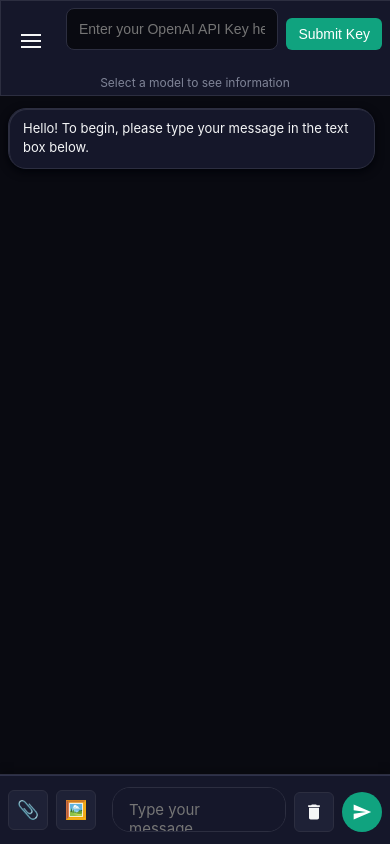
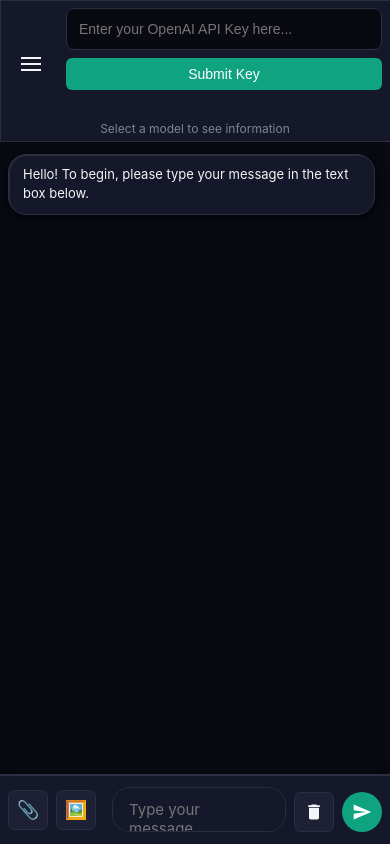
Before and after one commit to N1xUser/OpenAI-HTML-Client, a plain HTML site: page ChatGPT Client.html in a window 390 px wide. Drawn offline with nearby package versions, Linux system fonts and the light colour scheme.

Commit message:
Added style for the submit button
Responsive CSS for mobile api-key-container added

```diff
--- a/css/style.css
+++ b/css/style.css
@@ -193,6 +193,7 @@ body {
 	cursor: pointer;
 	font-size: 14px;
 	transition: var(--transition);
+	margin: 0 0 6px 0px;
 }
 
 .submit-key-btn:hover {
@@ -289,6 +290,18 @@ body {
 	.api-key-error-message {
 		font-size: 12px;
 		padding: var(--space-sm);
+	}
+	.api-key-container > div {
+		flex-direction: column !important;
+		gap: var(--space-sm) !important;
+	}
+
+	.api-key-input {
+		width: 100% !important;
+	}
+
+	.submit-key-btn {
+		width: 100%;
 	}
 }
 
@@ -1469,7 +1482,7 @@ body {
 }
 
 
-.config-section.api-key-valid .api-key-input {
+.config-section.api-key-valid .api-key-container {
 	display: none;
 }
 
```
Lines whose indentation alone changed are shown as unchanged.
